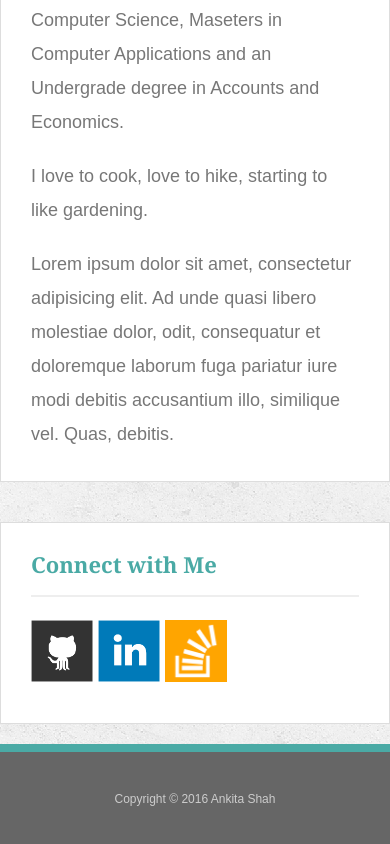
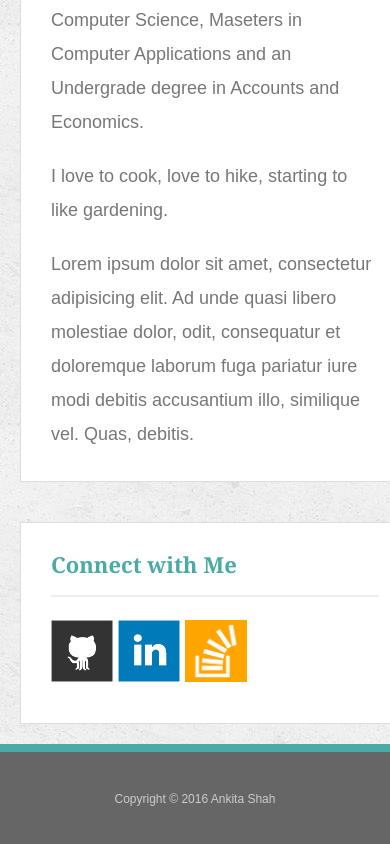
Before and after one commit to Ankitashah212/Responsive-Portfolio, a plain HTML site: page index.html in a window 390 px wide. Shown: the part 474-1318 px from the top of the page. Drawn offline with Linux system fonts and the light colour scheme.

Commit message:
done testing resolution 764

```diff
--- a/assets/css/style764.css
+++ b/assets/css/style764.css
@@ -1,5 +1,6 @@
 /* making changes for 764 resolution*/
 
+@media only screen and (max-width: 764px) {
 /* general */
 
 /* set container width to 764*/
@@ -28,4 +29,11 @@ nav a:first-child{
   .sidebar {
     float: left;
     max-width: 650px;
+    margin-left: 20px;
   }
+/* adjusting margins on sidebar and main section to match the solution photoes */
+  .main-section {
+    margin: 0 0 40px 20px;
+  }
+
+}
```
Lines whose indentation alone changed are shown as unchanged.
